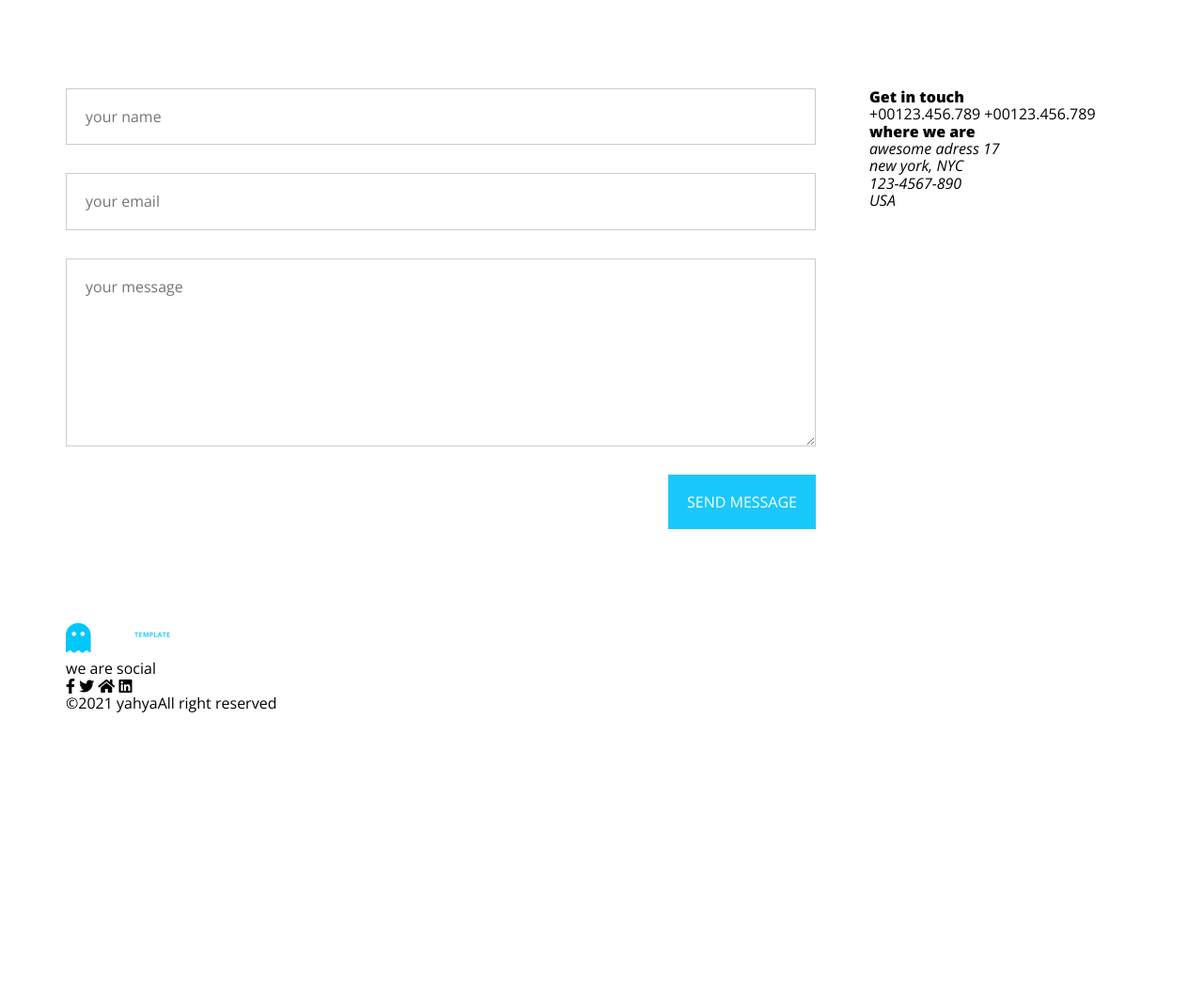
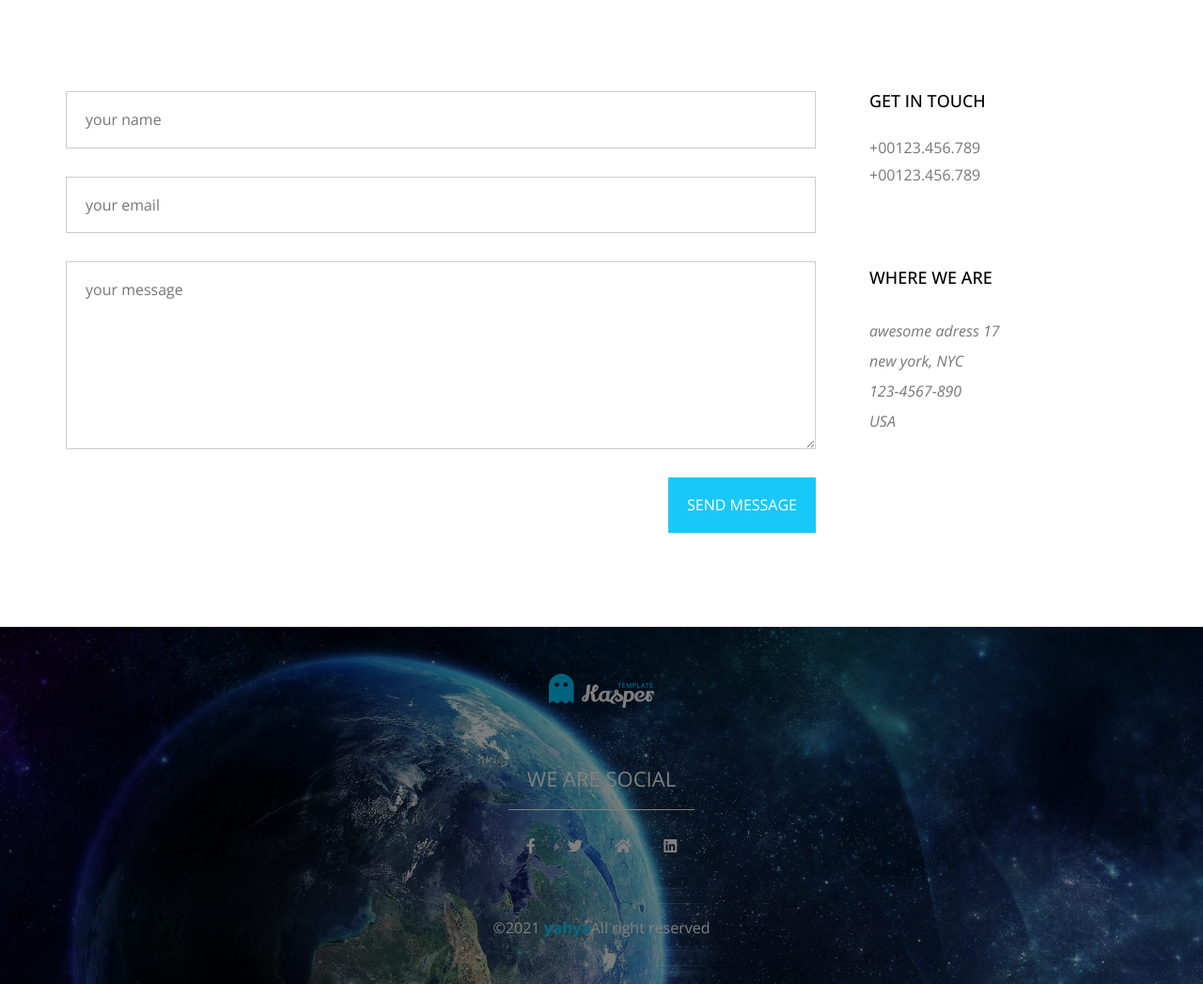
Before and after one commit to yahya-salhi/template-two, a plain HTML site: page index.html in a window 1280 px wide. Shown: the part 7995-9042 px from the top of the page at 94% size. Before the commit the page ends 8754 px from the top, so only its background shows below. Drawn offline with nearby package versions, Linux system fonts and the light colour scheme.

Commit message:
added the footer

```diff
--- a/css/style.css
+++ b/css/style.css
@@ -805,7 +805,7 @@ margin-right: 15px;
   display: flex;
   width: 500px;
   max-width: 100%;
-/* flex-basis: 500px; */
+
   position: relative;
 }
 .subscribe .container form i{
@@ -833,6 +833,12 @@ margin-right: 15px;
 }
 .subscribe p{
   margin-left: 50px;
+  line-height: 2;
+}
+@media(max-width:991px){
+  .subscribe p{
+    margin: 30px 0 0 ;
+  }
 }
 .subscribe input[type="email"]:focus,
 .subscribe input[tupe="submit"]:focus{
@@ -884,3 +890,83 @@ margin-right: 15px;
 .contact .content .info{
   flex-basis: 25%;
 }
+@media(max-width:768px){
+  .contact .content .info{
+    order:-1;
+    text-align: center;
+  }
+}
+.contact .content .info h4{
+  text-transform: uppercase;
+  font-size: 18px;
+  font-weight: 500;
+  margin-bottom: 30px;
+}
+.contact .content .info .phone{
+  display: block;
+  color: #777;
+  margin-bottom: 10px;
+}
+.contact .content .info h4:nth-of-type(2){
+  margin-top: 5.652rem;
+}
+@media(max-width:767px){
+  .contact .content .info h4:nth-of-type(2){
+    margin-top: 1.875rem;
+  }
+}
+.contact .content .info address{
+  color: #777;
+  line-height: 2;
+}
+@media(max-width:767px){
+  .contact .content .info address{
+    margin-bottom: 2.5rem;
+  }
+}
+/* end contact */
+/* start footer */
+footer {
+  padding-top: calc(var(--section-padding) / 2);
+  padding-bottom: calc(var(--section-padding) / 2);
+  background-image: url("../image/subscribe.jpg");
+  background-size: cover;
+  color: white;
+  text-align: center;
+  position: relative;
+}
+ footer::before{
+  position: absolute;
+  content: '';
+  left: 0;
+  top: 0;
+  width: 100%;
+  height: 100%;
+  background-color: rgb(0 0 0 / 50%);
+}
+footer.container{
+  position: relative;
+}
+footer img{
+  margin-bottom:1.25rem ;
+}
+footer p:not(.copyright){
+  text-transform: uppercase;
+  padding: 1.25rem;
+  font-size: 1.375rem;
+  margin: 1.25rem auto;
+  width: fit-content;
+  border-bottom: 1px solid white;
+}
+footer .social-icons i{
+  padding: 10px 15px;
+}
+footer .copyright{
+  margin-top:3.75rem ;
+}
+footer .copyright span{
+  font-weight: bold;
+  color: var(--main-color);
+}
+
+/* end footer */
```
Also changed, not shown: index.html (+2 -1 lines).
